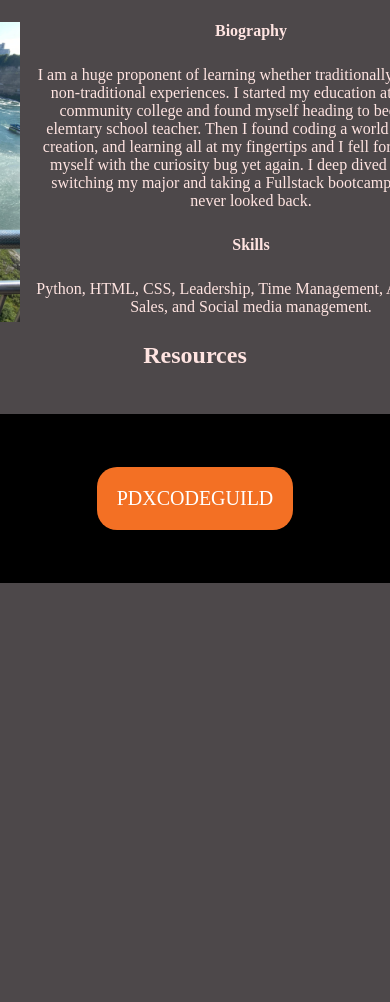
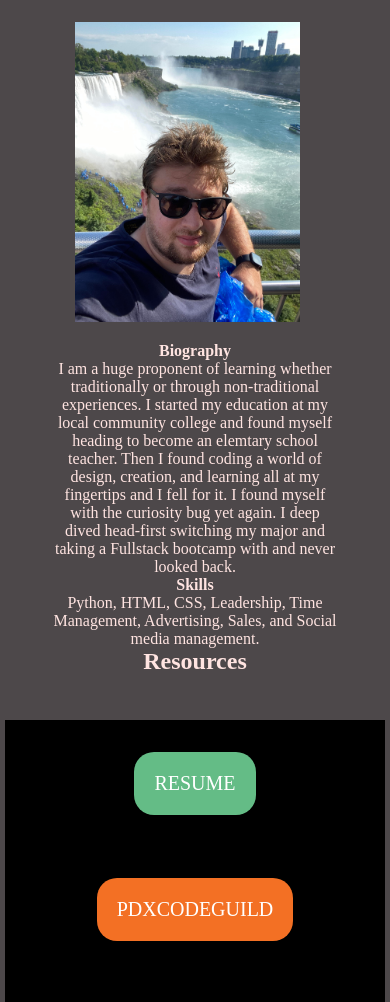
Before and after one commit to ReeceAdamsDev/portfolio, a plain HTML site: page index.html in a window 390 px wide. Shown: the part 81-1083 px from the top of the page. Before the commit the page ends 844 px from the top, so only its background shows below. Drawn offline with Linux system fonts and the light colour scheme.

Commit message:
made css reactive

```diff
--- a/index.css
+++ b/index.css
@@ -80,7 +80,33 @@ section {
 	align-items: center;
 	justify-content: space-between;
 	min-width: 33%;
-    max-width: 800px;
+}
+
+/* RESUME BUTTON */
+.resume-wrapper {
+	height:20vh;
+	display:flex;
+	align-items: center;
+	justify-content: center;
+	flex-direction:column;
+}
+.btn-resume {
+	font-size:20px;
+	background-color:#64bc86;
+	padding:20px;
+	border-radius: 20px;
+    transition:1s;
+    text-decoration: none;
+    color: white;
+}
+
+.resume-wrapper {
+    background-color: black;
+    color: white;
+}
+.resume-wrapper .btn-resume:hover {
+    -webkit-animation: strtch 1s;
+    animation: strtch 1s;
 }
 
 /* PDX BUTTON */
@@ -137,29 +163,61 @@ section {
     animation: strtch 1s;
 }
 
-/* RESUME BUTTON */
+/* REACTIVE */
+
+@media (max-width: 700px) {
+    main {
+        display: grid;
+        justify-content: center;
+        padding-top: 25px;
+        margin: 0;
+    }
+    img {
+        display: grid;
+        justify-self: center;
+        margin-bottom: 20px;
+        padding-right: 15px;
+    }
+    section {
+        display:grid;
+        flex-wrap:wrap;
+        justify-content:center;
+        margin-top: 0;
+        margin-bottom: 0;
+        margin-left: 0;
+        margin-right: 0;
+    }
     .resume-wrapper {
-	height:20vh;
+        height:15vh;
+        width: 45vh;
         display:flex;
         align-items: center;
         justify-content: center;
         flex-direction:column;
     }
-.btn-resume {
-	font-size:20px;
-	background-color:#64bc86;
-	padding:20px;
-	border-radius: 20px;
-    transition:1s;
-    text-decoration: none;
-    color: white;
+    .pdx-wrapper {
+        height:15vh;
+        width: 45vh;
+        display:flex;
+        align-items: center;
+        justify-content: center;
+        flex-direction:column;
+    }
+    .dccc-wrapper {
+        height:15vh;
+        width: 45vh;
+        display:flex;
+        align-items: center;
+        justify-content: center;
+        flex-direction:column;
+    }
 }
 
-.resume-wrapper {
-    background-color: black;
-    color: white;
+@media (max-width: 400px) {
+    .sub_grid {
+        display: grid;
+        text-align: center;
+        padding: 0;
+        max-width: 36ch;
     }
-.resume-wrapper .btn-resume:hover {
-    -webkit-animation: strtch 1s;
-    animation: strtch 1s;
 }
```
Lines whose indentation alone changed are shown as unchanged.
